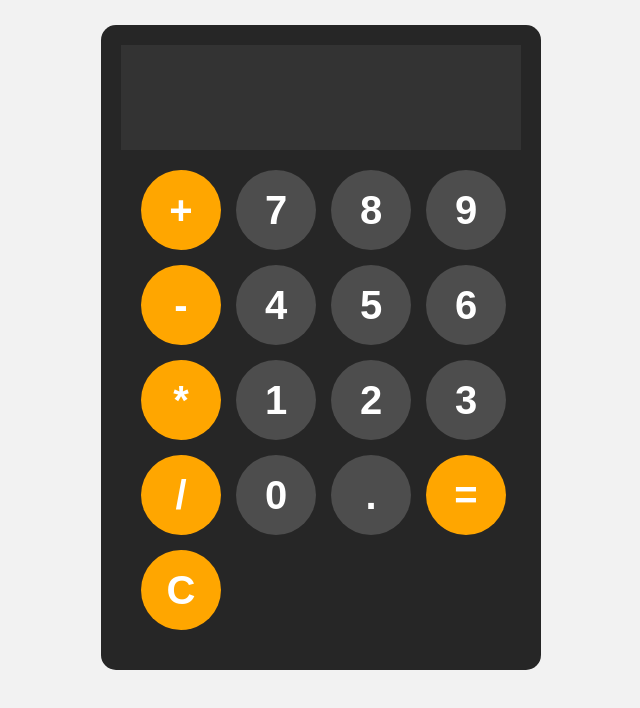
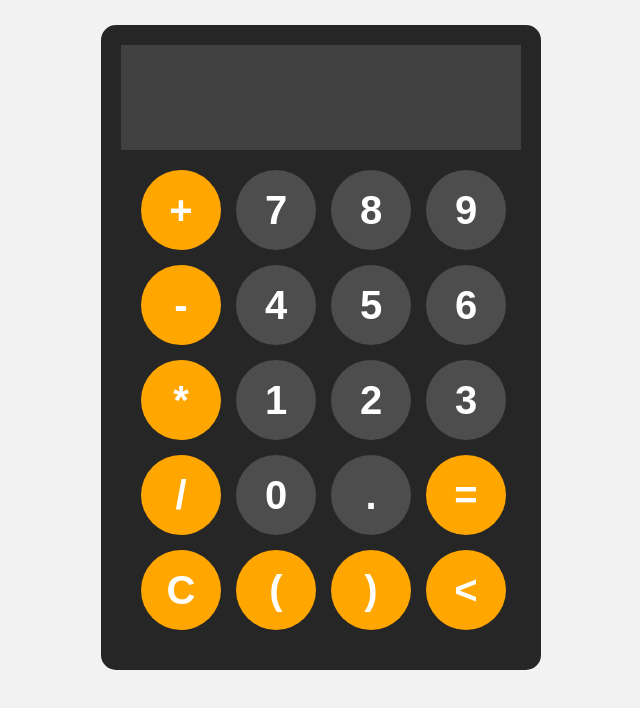
Before and after one commit to PrathameshGandule/BroCodeJavascript, a plain HTML site: page Calculator/index.html in a window 1280 px wide. Shown: the whole page, without its empty margins (319-959 px from the left). Drawn offline with Linux system fonts and the light colour scheme.

Commit message:
updated calculator buttons

```diff
--- a/Calculator/index.html
+++ b/Calculator/index.html
@@ -27,6 +27,9 @@
             <button onclick="appendToDisplay('.')">.</button>
             <button onclick="calculate()" class="operator-btn">=</button>
             <button onclick="clearDisplay()" class="operator-btn">C</button>
+            <button onclick="appendToDisplay('(')" class="operator-btn">(</button>
+            <button onclick="appendToDisplay(')')" class="operator-btn">)</button>
+            <button onclick="backspace()" class="operator-btn"><</button>
         </div>
     </div>
     <script src="script.js"></script>
--- a/Calculator/script.js
+++ b/Calculator/script.js
@@ -16,3 +16,7 @@ function calculate(){
         display.value = "error"
     }
 }
+
+function backspace(){
+    display.value = display.value.slice(0,-1);
+}
--- a/Calculator/style.css
+++ b/Calculator/style.css
@@ -7,7 +7,7 @@ body{
     background-color: hsl(0, 0%, 95%);
 }
 #calculator{
-    font-family: Arial, Helvetica, sans-serif;;
+    font-family: monospace;
     background-color: hsl(0, 0%, 15%);
     border-radius: 15px;
     max-width: 400px;
@@ -38,7 +38,7 @@ button{
     font-size: 3.5rem;
     text-align: left;
     border: none;
-    background-color: hsl(0, 0%, 20%);
+    background-color: hsl(0, 0%, 25%);
     color: white;
 }
 button:hover{
```
